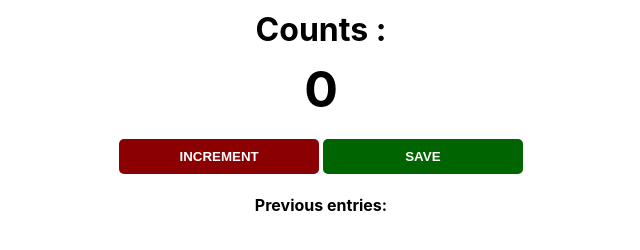
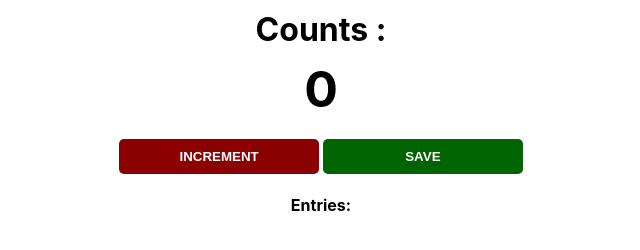
Before and after one commit to n1vas-k/scoreboard, a plain HTML site: page index.html in a window 1280 px wide. Shown: the full height of the page, 319-959 px from the left. Drawn offline with Linux system fonts and the light colour scheme.

Commit message:
test changes

```diff
--- a/index.html
+++ b/index.html
@@ -7,7 +7,7 @@
         <h2 id="count-el">0</h2>
         <button id="increment-btn" onclick="increment()">INCREMENT</button>
         <button id="save-btn" onclick="save()">SAVE</button>
-        <p id="save-el">Previous entries: </p>
+        <p id="save-el">Entries: </p>
         <script src="index.js">
             nnerText
         </script>
```
